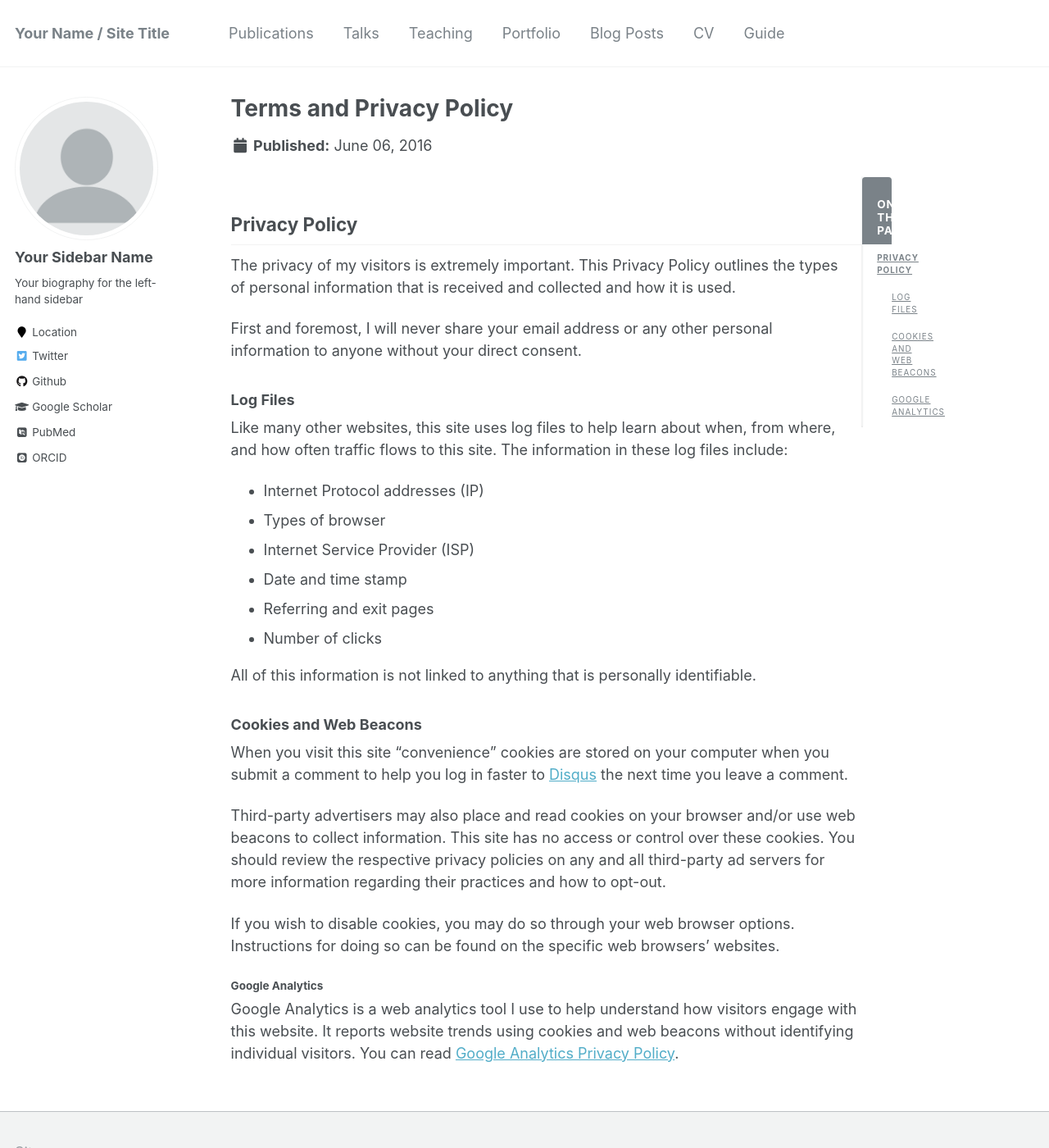
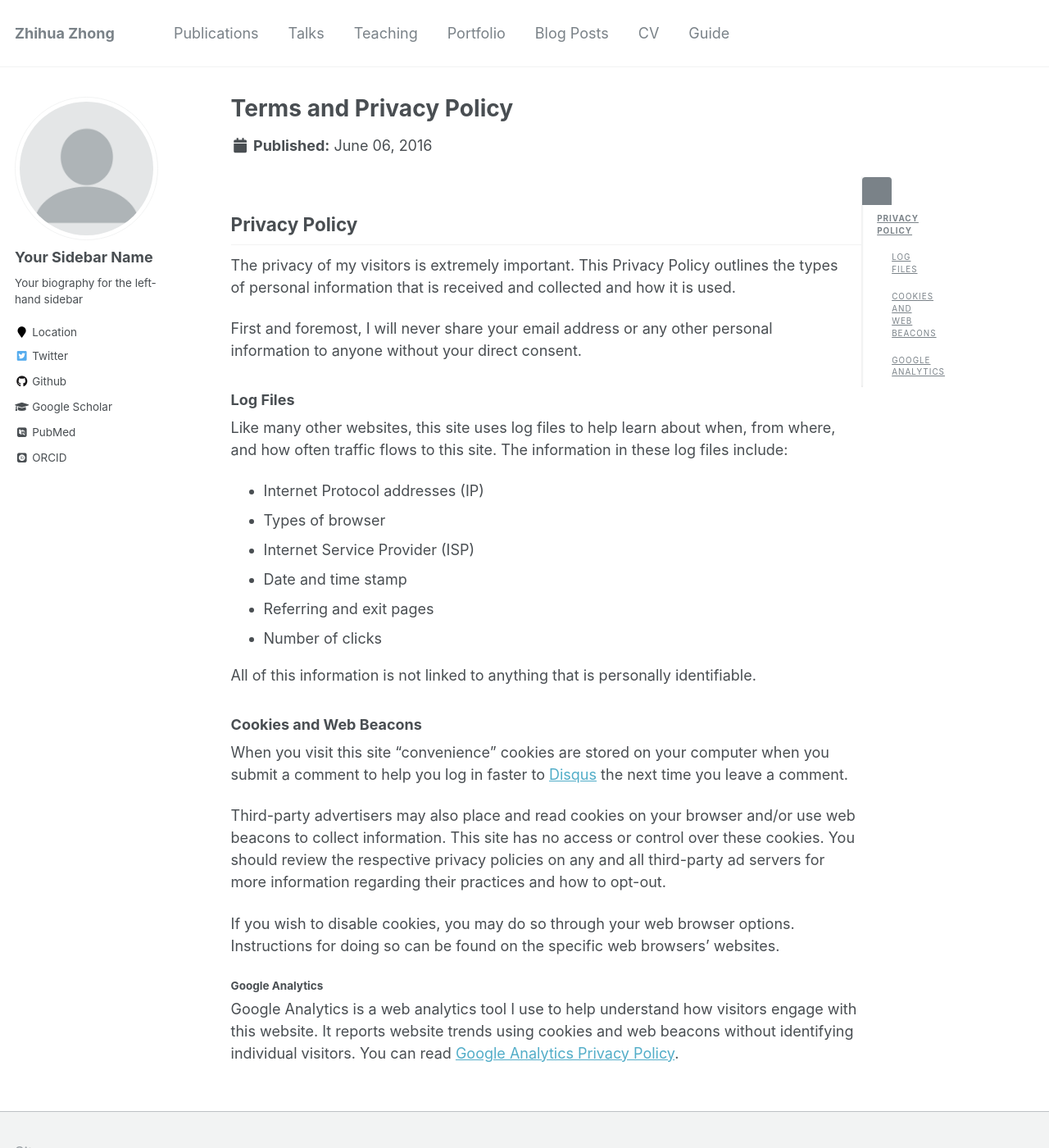
Before and after one commit to Isaac-Paradox/Isaac-Paradox.github.io, a Jekyll site: the page built from _pages/terms.md, in a window 1280 px wide and 1400 px high. Shown: the whole window at 82% size. Built offline with Jekyll 4.4.1, drawn with Linux system fonts in a browser that asks for light colours; some web fonts are replaced; some of the changed text lies outside the part shown.

Commit message:
update config

```diff
--- a/_config.yml
+++ b/_config.yml
@@ -6,14 +6,14 @@
 # `jekyll serve`. If you change this file, please restart the server process.
 
 # Site Settings
-locale                   : "en-US"
-title                    : "Your Name / Site Title"
+locale                   : "Guangzhou, China"
+title                    : "Zhihua Zhong"
 title_separator          : "-"
-name                     : &name "Your Name"
+name                     : &name "Zhihua Zhong"
 description              : &description "personal description"
-url                      : https://academicpages.github.io # the base hostname & protocol for your site e.g. "https://mmistakes.github.io"
+url                      : https://isaac-paradox.github.io # the base hostname & protocol for your site e.g. "https://mmistakes.github.io"
 baseurl                  : "" # the subpath of your site, e.g. "/blog"
-repository               : "academicpages/academicpages.github.io"
+repository               : "isaac-paradox"
 teaser                   :  # filename of teaser fallback teaser image placed in /images/, .e.g. "500x300.png"
 breadcrumbs              : false # true, false (default)
 words_per_minute         : 160
```
